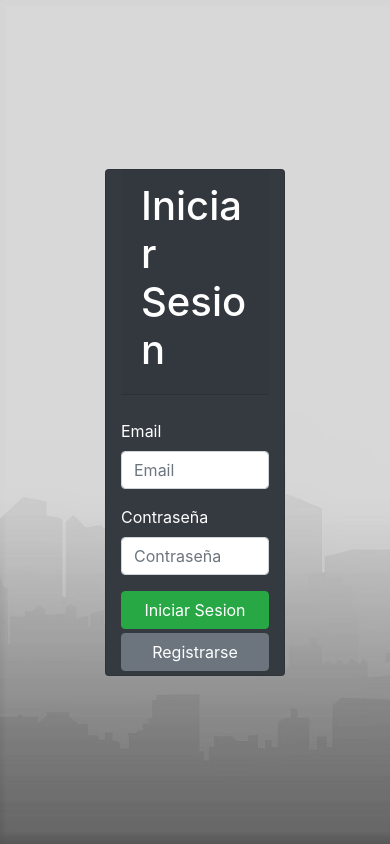
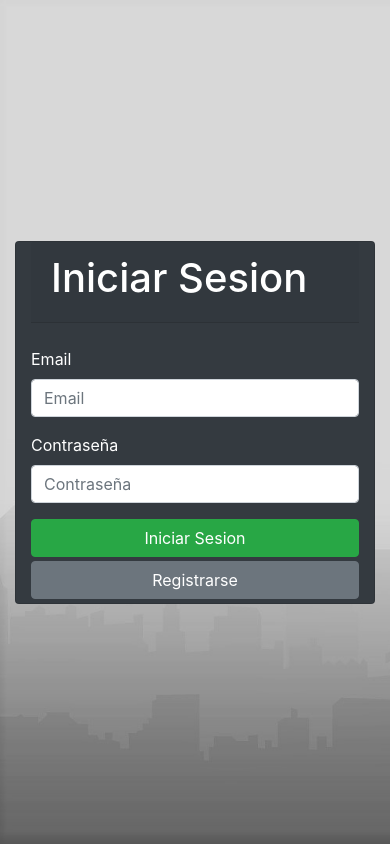
Before and after one commit to Tomii741/LaboratorioIII, a PHP site: page /login.php in a window 390 px wide. Run offline with PHP 8.4, Linux system fonts and the light colour scheme.

Commit message:
Update login.php

```diff
--- a/login.php
+++ b/login.php
@@ -9,7 +9,7 @@
 </head>
 <body>
 <div class="container middle">
-    <div class="card bg-dark col-lg-9 col-md-11 col-sm-12 m-auto w-50">
+    <div class="card bg-dark col-lg-9 col-md-11 col-sm-12 m-auto">
         <div class="card-header text-white">
             <h1>Iniciar Sesion</h1>
         </div>
```
